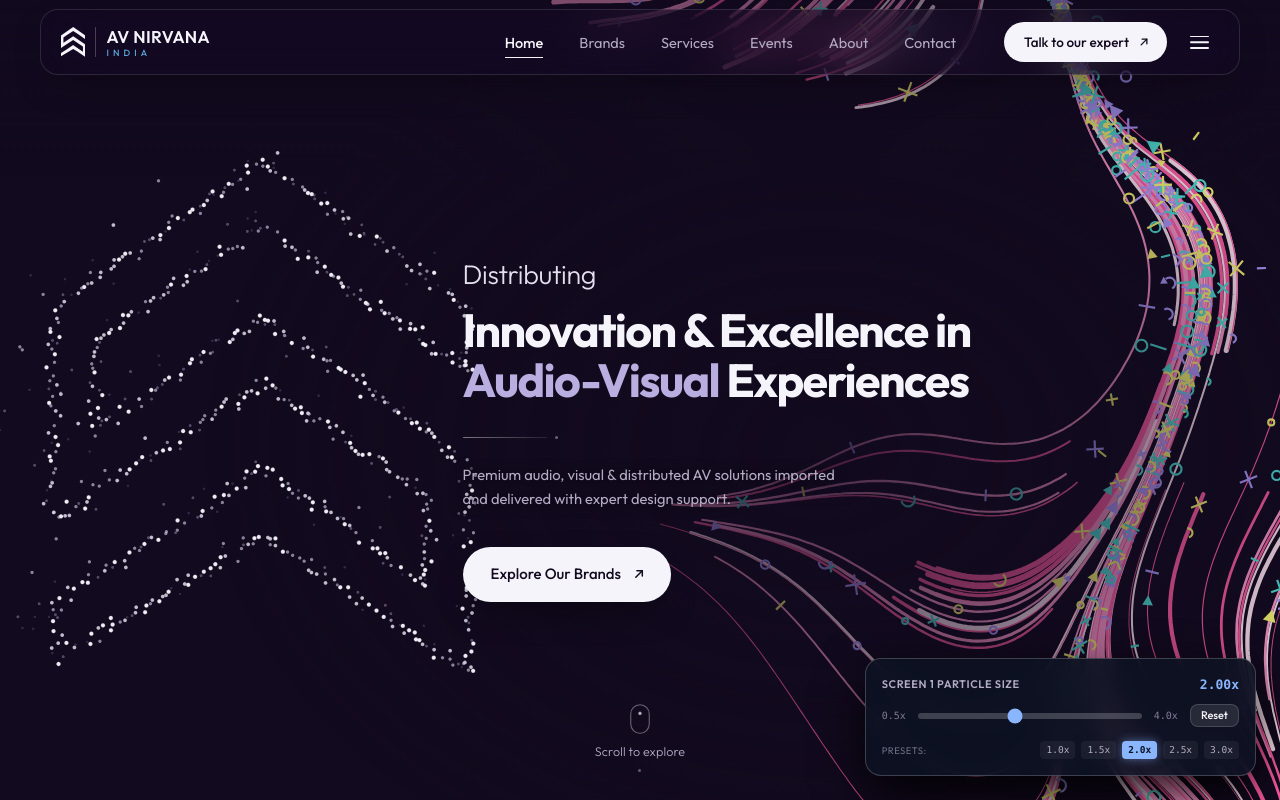
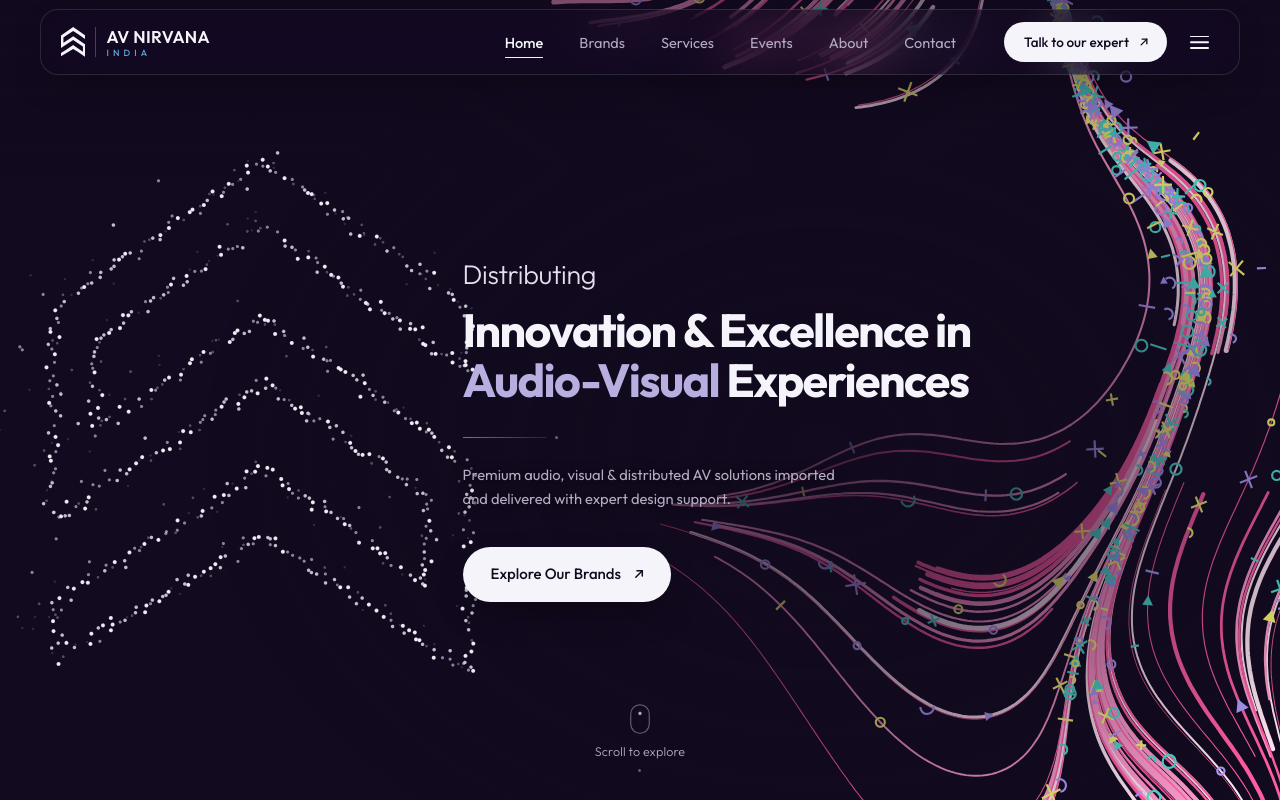
Before and after one commit to amateuristrying/avnirvana.hero, a Next.js app: page / in a window 1280 px wide. Built offline with nearby package versions, Linux system fonts and the light colour scheme.

Commit message:
Set Screen 1 particle size to 1.90x permanently and remove slider

```diff
--- a/components/experience/HeroAboutExperience.tsx
+++ b/components/experience/HeroAboutExperience.tsx
@@ -12,6 +12,7 @@ import UnifiedParticleFlow from "./UnifiedParticleFlow";
 
 const LOGO_SCALE = 1.0;
 const PARTICLE_SCALE = 2.5;
+const HERO_PARTICLE_SCALE = 1.9;
 
 export default function HeroAboutExperience() {
   const viewportRef = useRef<HTMLDivElement>(null);
@@ -42,9 +43,6 @@ export default function HeroAboutExperience() {
 
   // Realtime scroll progress passed to the unified canvas (0.0 to 1.0)
   const [scrollProgress, setScrollProgress] = useState(0);
-
-  // Screen 1 Hero Particle Size scale slider
-  const [heroParticleScale, setHeroParticleScale] = useState(2.0);
 
   const goToScreen = useCallback((target: number) => {
     if (animatingRef.current || target === currentScreenRef.current) return;
@@ -346,7 +344,7 @@ export default function HeroAboutExperience() {
           progress={scrollProgress}
           logoScale={LOGO_SCALE}
           particleScale={PARTICLE_SCALE}
-          heroParticleScale={heroParticleScale}
+          heroParticleScale={HERO_PARTICLE_SCALE}
         />
 
         {/* ============================================================ */}
@@ -470,71 +468,6 @@ export default function HeroAboutExperience() {
             </div>
           </div>
         </div>
-
-        {/* ============================================================ */}
-        {/* FLOATING HERO PARTICLE SIZE SLIDER (SCREEN 1)                */}
-        {/* ============================================================ */}
-        <div
-          className={`fixed bottom-6 right-6 z-50 pointer-events-auto flex flex-col items-end gap-2 transition-all duration-300 ${
-            scrollProgress < 0.2 && currentScreen === 0
-              ? "opacity-100 translate-y-0"
-              : "opacity-0 pointer-events-none translate-y-4"
-          }`}
-        >
-          <div className="flex flex-col gap-2.5 rounded-2xl border border-white/20 bg-[#0c1222]/92 p-4 shadow-[0_20px_50px_rgba(0,0,0,0.85)] backdrop-blur-md">
-            <div className="flex items-center justify-between gap-4">
-              <span className="text-[11px] font-semibold tracking-wider text-fg-mute uppercase">
-                Screen 1 Particle Size
-              </span>
-              <span className="font-mono text-[13px] font-bold text-[#8AB6FF]">
-                {heroParticleScale.toFixed(2)}x
-              </span>
-            </div>
-
-            <div className="flex items-center gap-3">
-              <span className="text-[10px] font-mono text-fg-mute/70">0.5x</span>
-              <input
-                type="range"
-                min="0.5"
-                max="4.0"
-                step="0.05"
-                value={heroParticleScale}
-                onChange={(e) => setHeroParticleScale(Number(e.target.value))}
-                className="h-1.5 w-44 sm:w-56 cursor-pointer appearance-none rounded-lg bg-white/20 accent-[#8AB6FF]"
-              />
-              <span className="text-[10px] font-mono text-fg-mute/70">4.0x</span>
-
-              <button
-                type="button"
-                onClick={() => setHeroParticleScale(1.0)}
-                className="rounded-lg border border-white/15 bg-white/10 px-2.5 py-0.5 text-[11px] font-medium text-fg hover:bg-white/20 transition active:scale-95"
-              >
-                Reset
-              </button>
-            </div>
-
-            {/* Quick Presets */}
-            <div className="flex items-center justify-between pt-1">
-              <span className="text-[9.5px] uppercase tracking-wider text-fg-mute/60">Presets:</span>
-              <div className="flex items-center gap-1.5">
-                {[1.0, 1.5, 2.0, 2.5, 3.0].map((val) => (
-                  <button
-                    key={val}
-                    type="button"
-                    onClick={() => setHeroParticleScale(val)}
-                    className={`rounded px-1.5 py-0.5 text-[9.5px] font-mono transition ${
-                      Math.abs(heroParticleScale - val) < 0.01
-                        ? "bg-[#8AB6FF] text-[#0c1222] font-bold shadow-[0_0_10px_rgba(138,182,255,0.5)]"
-                        : "bg-white/5 text-fg-mute hover:bg-white/15"
-                    }`}
-                  >
-                    {val.toFixed(1)}x
-                  </button>
-                ))}
-              </div>
-            </div>
-          </div>
-        </div>
       </div>
   );
 }
```
